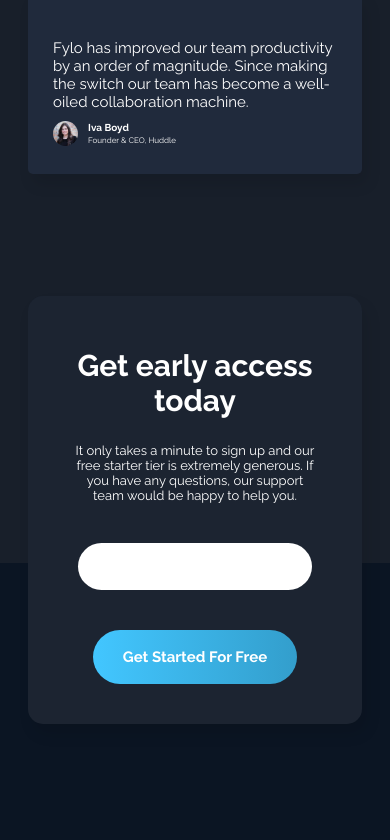
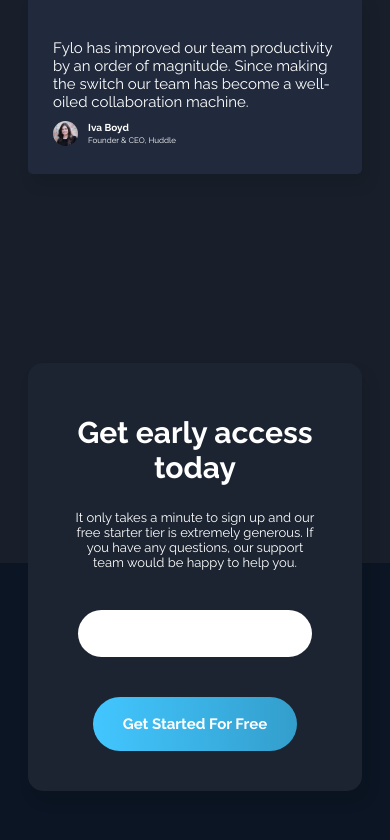
Before and after one commit to aleksandartepavcevic/fylo-dark-theme-landing-page-master, a plain HTML site: page index.html in a window 390 px wide. Shown: the part 3696-4536 px from the top of the page. Drawn offline with Linux system fonts and the light colour scheme.

Commit message:
mobile responsive second

```diff
--- a/style.css
+++ b/style.css
@@ -348,7 +348,7 @@ ul {
     text-align: center;
     background-color: hsl(217, 28%, 15%);
     box-shadow: 5px 10px 15px rgba(0, 0, 0, 0.103);
-    top: -25.66%;
+    top: -200px;
     border-radius: 15px;
 }
 
```
